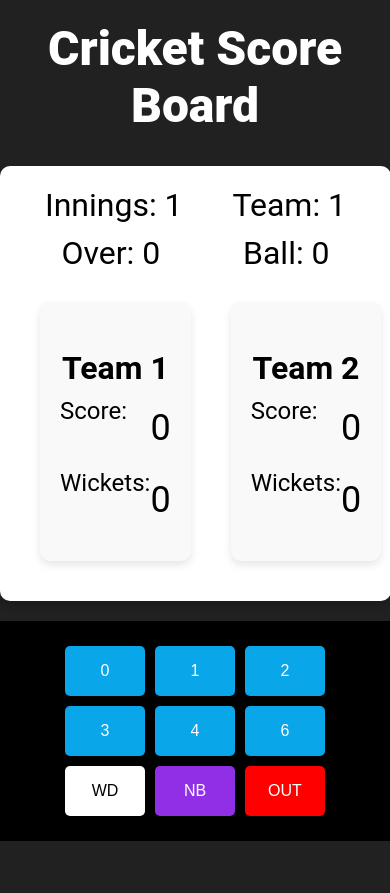
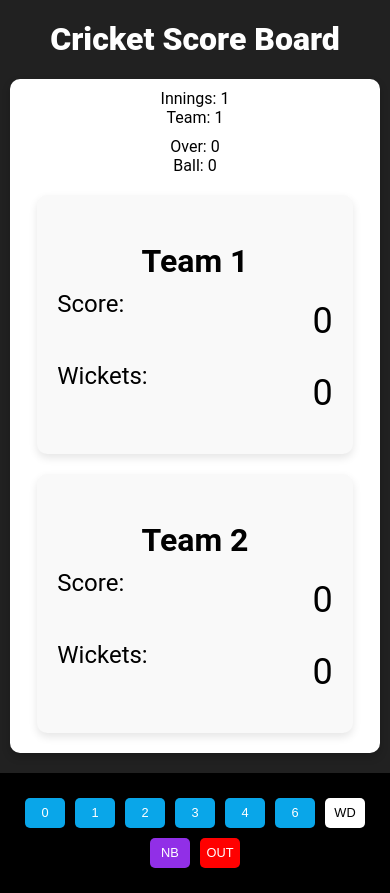
Before and after one commit to Mohitraut07/Score-board, a plain HTML site: page index.html in a window 390 px wide. Before the commit the page ends 844 px from the top, so only its background shows below. Drawn offline with Linux system fonts and the light colour scheme.

Commit message:
chore: Update favicon link and add responsive styles for cricket score board

```diff
--- a/index.html
+++ b/index.html
@@ -5,6 +5,7 @@
     <meta name="viewport" content="width=device-width, initial-scale=1.0">
     <title>Cricket | ScoreBoard</title>
     <link rel="stylesheet" href="style.css"/>
+    <link rel="shortcut icon" href="./assets/favicon.ico" type="image/x-icon">
 </head>
 <body>
     <h1>Cricket Score Board</h1>
--- a/style.css
+++ b/style.css
@@ -23,15 +23,15 @@ button {
     border-radius: 10px;
     font-size: 1.2em;
     box-shadow: 0 4px 8px rgba(0, 0, 0, 0.2);
-    transition: background 0.3s ease;
+    transition: background 0.3s ease, transform 0.2s;
 }
 
 button:hover {
     background: #007bb5;
+    transform: scale(1.1);
 }
 
 .board_container {
-    height: auto;
     width: 90%;
     margin: 20px auto;
     background: #fff;
@@ -39,6 +39,7 @@ button:hover {
     border-radius: 10px;
     box-shadow: 0 4px 8px rgba(0, 0, 0, 0.2);
     padding: 20px;
+    box-sizing: border-box;
 }
 
 .innings, .over {
@@ -57,6 +58,7 @@ button:hover {
     justify-content: space-around;
     align-items: flex-start;
     color: #000;
+    flex-wrap: wrap;
 }
 
 .team1, .team2 {
@@ -65,7 +67,8 @@ button:hover {
     padding: 20px;
     border-radius: 10px;
     box-shadow: 0 4px 8px rgba(0, 0, 0, 0.1);
-    width: 40%;
+    width: 45%;
+    box-sizing: border-box;
 }
 
 .team1 h2, .team2 h2 {
@@ -119,7 +122,57 @@ button:hover {
     background: #09a6e9;
 }
 
-button:hover {
-    transform: scale(1.1);
-    transition: all 0.2s;
+/* Responsive Styles */
+@media (max-width: 768px) {
+    .board_container {
+        width: 95%;
+        padding: 10px;
+    }
+
+    .innings, .over {
+        flex-direction: column;
+        font-size: large;
+    }
+
+    .teams {
+        flex-direction: column;
+    }
+
+    .team1, .team2 {
+        width: 90%;
+        margin: 10px auto;
+    }
+
+    button {
+        padding: 15px 30px;
+        margin: 1em;
+        font-size: 1em;
+    }
+
+    .wd, .nb, .out, .score {
+        height: 40px;
+        width: 40px;
+        font-size: 0.9em;
+    }
 }
+
+@media (max-width: 480px) {
+    h1 {
+        font-size: 2em;
+    }
+
+    .innings, .over {
+        font-size: medium;
+    }
+
+    button {
+        padding: 10px 20px;
+        font-size: 0.8em;
+    }
+
+    .wd, .nb, .out, .score {
+        height: 30px;
+        width: 30px;
+        font-size: 0.8em;
+    }
+}
```
Also changed, not shown: assets/favicon.ico (added).
